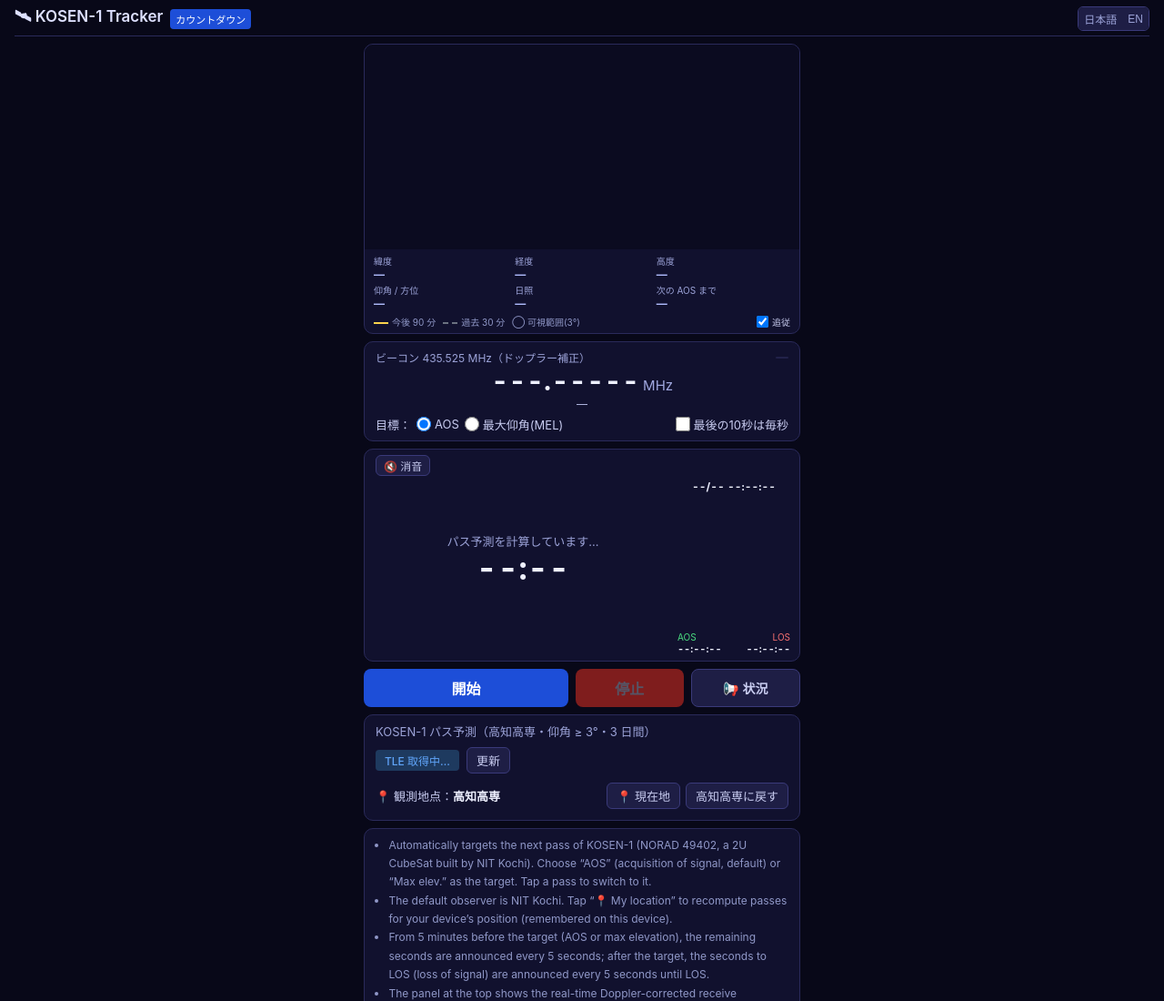
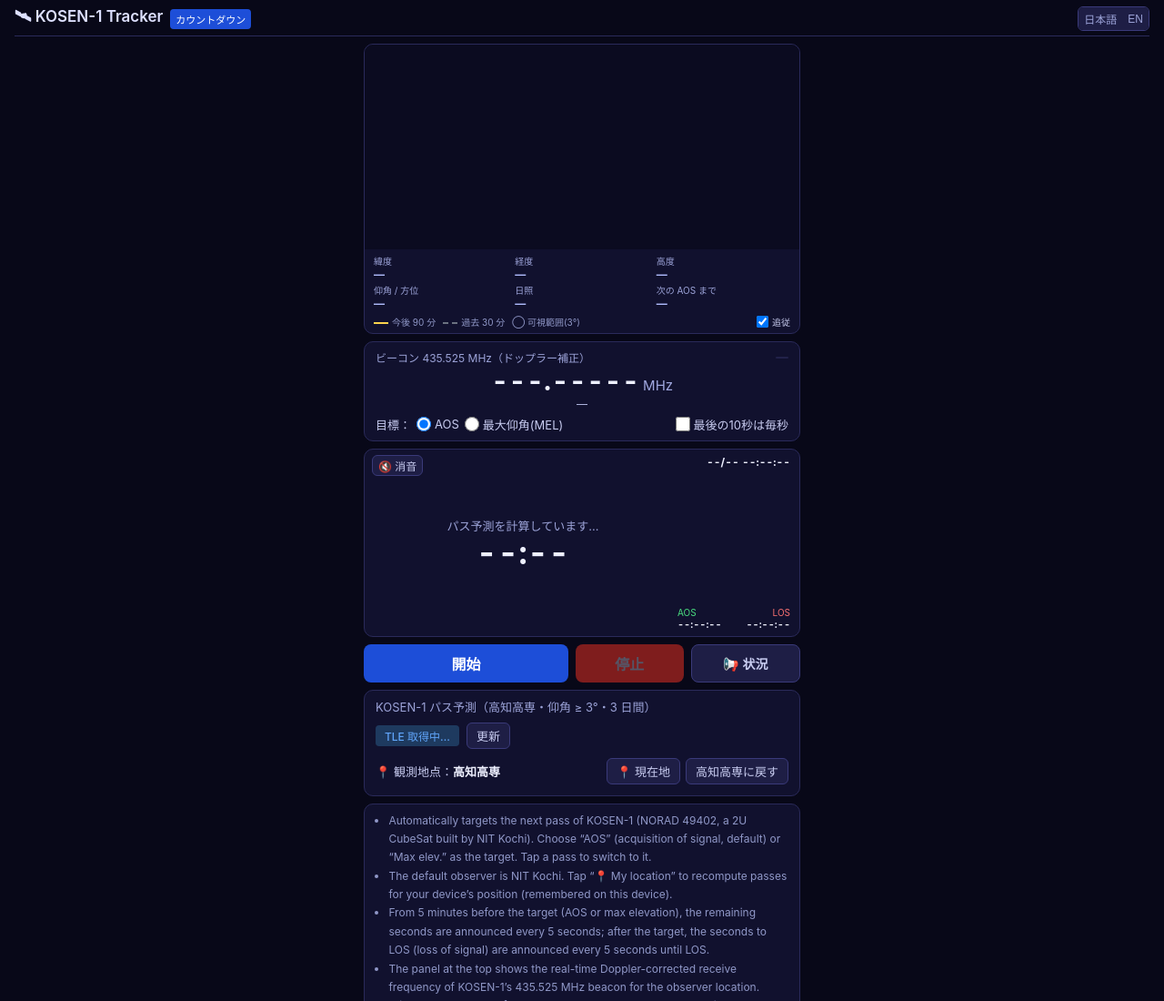
Before and after one commit to kosen-1/KOSEN-1_Tracker, a plain HTML site: page index.html in a window 1280 px wide. Shown: the top 1100 px of the page at 91% size. Drawn offline with nearby package versions, Linux system fonts and the light colour scheme; a script that the page names is missing.

Commit message:
MEL の日時を「指定パスのMEL」に短くし、消音ボタンと 1 行で時計に重ならないよう元の配置に戻す
右上の時計を右寄せにして左上の行の幅を確保（月が 2 桁でも収まる）。英語は「Pass MEL」。

```diff
--- a/index.html
+++ b/index.html
@@ -98,22 +98,27 @@
     .opt .last-ten { margin-left: auto; }
 
     .countdown {
-      display: flex; flex-wrap: wrap; align-items: center; gap: 4px 8px;
+      display: flex; align-items: center; gap: 8px;
       padding: 6px 10px 6px 12px;
+      position: relative;
     }
-    .countdown .cd-text { flex: 1; min-width: 0; text-align: center; }
-    .cd-top { flex: 1 1 100%; display: flex; align-items: center; gap: 8px; min-width: 0; }
-    .mel-info { font-size: 12px; color: #b0b6e0; font-variant-numeric: tabular-nums; white-space: nowrap; overflow: hidden; text-overflow: ellipsis; }
+    .countdown .cd-text { flex: 1; min-width: 0; text-align: center; padding-top: 20px; }
+    /* 消音ボタンと MEL の日時は左上の 1 行。右上の時計（右寄せ）にかからない幅に収める */
+    .cd-top {
+      position: absolute; top: 6px; left: 8px; right: 106px;
+      display: flex; align-items: center; gap: 5px; min-width: 0;
+    }
+    .mel-info { font-size: 10.5px; color: #b0b6e0; font-variant-numeric: tabular-nums; white-space: nowrap; overflow: hidden; text-overflow: ellipsis; }
     .mel-info b { color: #fbbf24; }
     .mute-btn {
       flex-shrink: 0;
       background: #1e1e45; color: #c8ccf0; border: 1px solid #3a3a7a;
-      border-radius: 6px; font-size: 12px; padding: 2px 8px;
+      border-radius: 6px; font-size: 12px; padding: 2px 6px;
     }
     .mute-btn.on { background: #7f1d1d; border-color: #b91c1c; color: #fff; }
     .countdown canvas { display: block; }
     .cd-sky { flex-shrink: 0; width: 124px; display: flex; flex-direction: column; align-items: center; gap: 1px; }
-    .cd-clock { font-size: 12px; font-weight: 700; color: #eef0ff; font-variant-numeric: tabular-nums; }
+    .cd-clock { align-self: flex-end; font-size: 12px; font-weight: 700; color: #eef0ff; font-variant-numeric: tabular-nums; }
     .cd-times { width: 100%; display: flex; justify-content: space-between; gap: 6px; font-size: 10px; font-variant-numeric: tabular-nums; }
     .cd-times b { display: block; font-size: 11px; color: #eef0ff; }
     .cd-times .aos { color: #4ade80; }
@@ -346,7 +351,7 @@
       dopSub: (khz, range, rr) => `シフト ${khz} kHz・距離 ${range} km（${rr} km/s）`,
       target: '目標：', maxEl: '最大仰角', maxElMel: '最大仰角(MEL)', lastTen: '最後の10秒は毎秒',
       start: '開始', stop: '停止', status: '📢 状況', mute: '🔇 消音', muted: '🔇 消音中', refresh: '更新',
-      toMel: 'MEL までのカウントダウン', melInfo: '指定されたパスのMEL',
+      toMel: 'MEL までのカウントダウン', melInfo: '指定パスのMEL',
       whatMax: '最大仰角', statusNone: '今後 3 日間にパスはありません',
       statusUntil: (w, d) => `${w}は${d}です`,
       statusInPass: (w, d) => `いま通過中です。${w}は${d}です`,
@@ -399,7 +404,7 @@
       dopSub: (khz, range, rr) => `Shift ${khz} kHz · range ${range} km (${rr} km/s)`,
       target: 'Target:', maxEl: 'Max elev.', maxElMel: 'Max elev. (MEL)', lastTen: 'Last 10 s: every sec',
       start: 'Start', stop: 'Stop', status: '📢 Status', mute: '🔇 Mute', muted: '🔇 Muted', refresh: 'Refresh',
-      toMel: 'Counting down to MEL', melInfo: 'Selected pass MEL',
+      toMel: 'Counting down to MEL', melInfo: 'Pass MEL',
       whatMax: 'Maximum elevation', statusNone: 'No passes in the next 3 days.',
       statusInPass: (w, d) => `In pass now. ${w} in ${d}.`,
       statusUntil: (w, d) => `${w} in ${d}.`,
```
